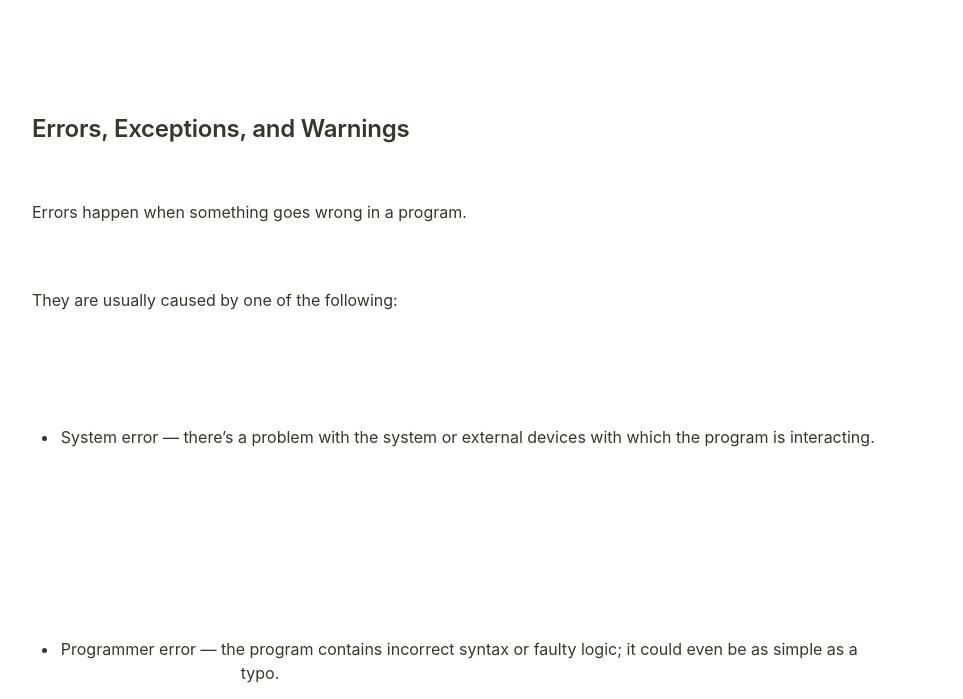
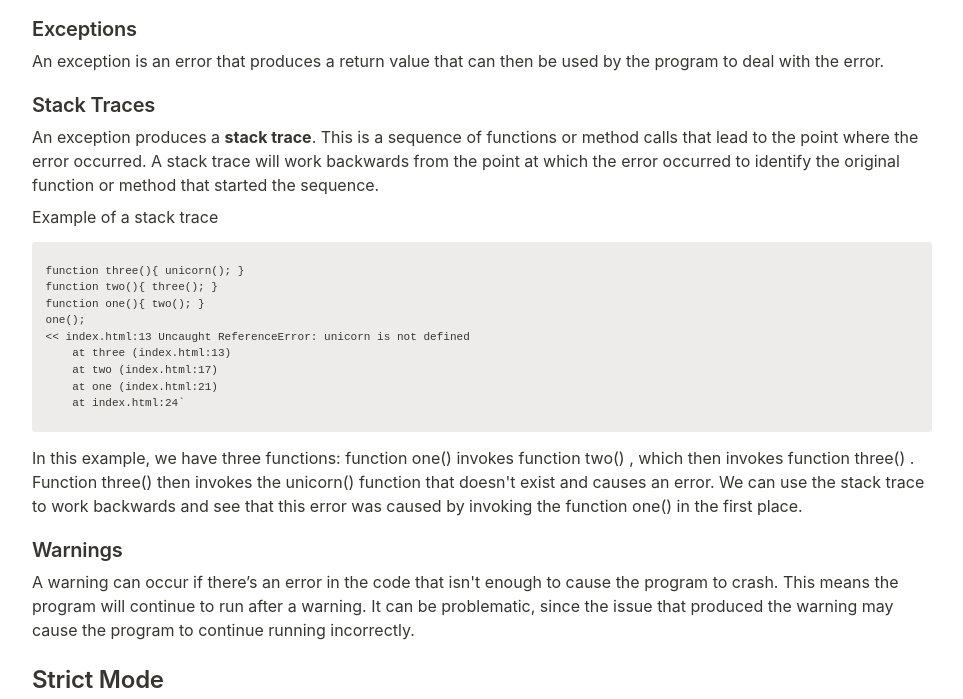
Before and after one commit to elvisduru/wdd330, a plain HTML site: page week5/testing-debugging.html in a window 1280 px wide. Shown: the part 307-1006 px from the top of the page, without its empty margins (158-1121 px from the left). Drawn offline with Linux system fonts and the light colour scheme.

Commit message:
Fixed Pre wrap

```diff
--- a/week5/testing-debugging.html
+++ b/week5/testing-debugging.html
@@ -31,7 +31,7 @@
 
 		body {
 			line-height: 1.5;
-			white-space: pre-wrap;
+			/* white-space: pre-wrap; */
 		}
 
 		a,
```
